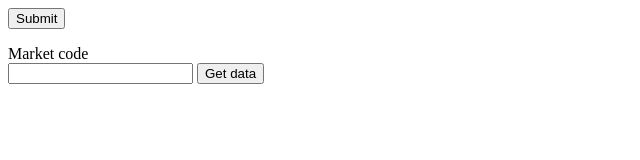
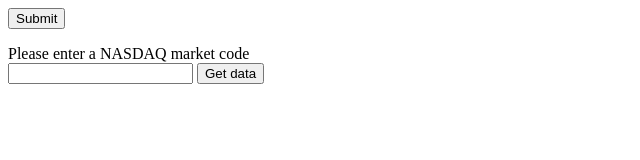
Before and after one commit to JPTurner10/Corona, a plain HTML site: page index.html in a window 1280 px wide. Shown: the whole page, without its empty margins (0-640 px from the left). Drawn offline with Linux system fonts and the light colour scheme.

Commit message:
quick changes

```diff
--- a/index.html
+++ b/index.html
@@ -8,7 +8,7 @@
         <input type="button" onclick="getGlobalData()" value="Submit" id="button" >
         <p id="globalDisplay"></p>
         <form>
-            <label for="marketCode">Market code</label><br>
+            <label for="marketCode">Please enter a NASDAQ market code</label><br>
             <input type="text" id="marketCode" name="marketCode" required="true">
             <input type="button" id="getMarket" onclick="getMarketData()" value="Get data">
         </form>
```
